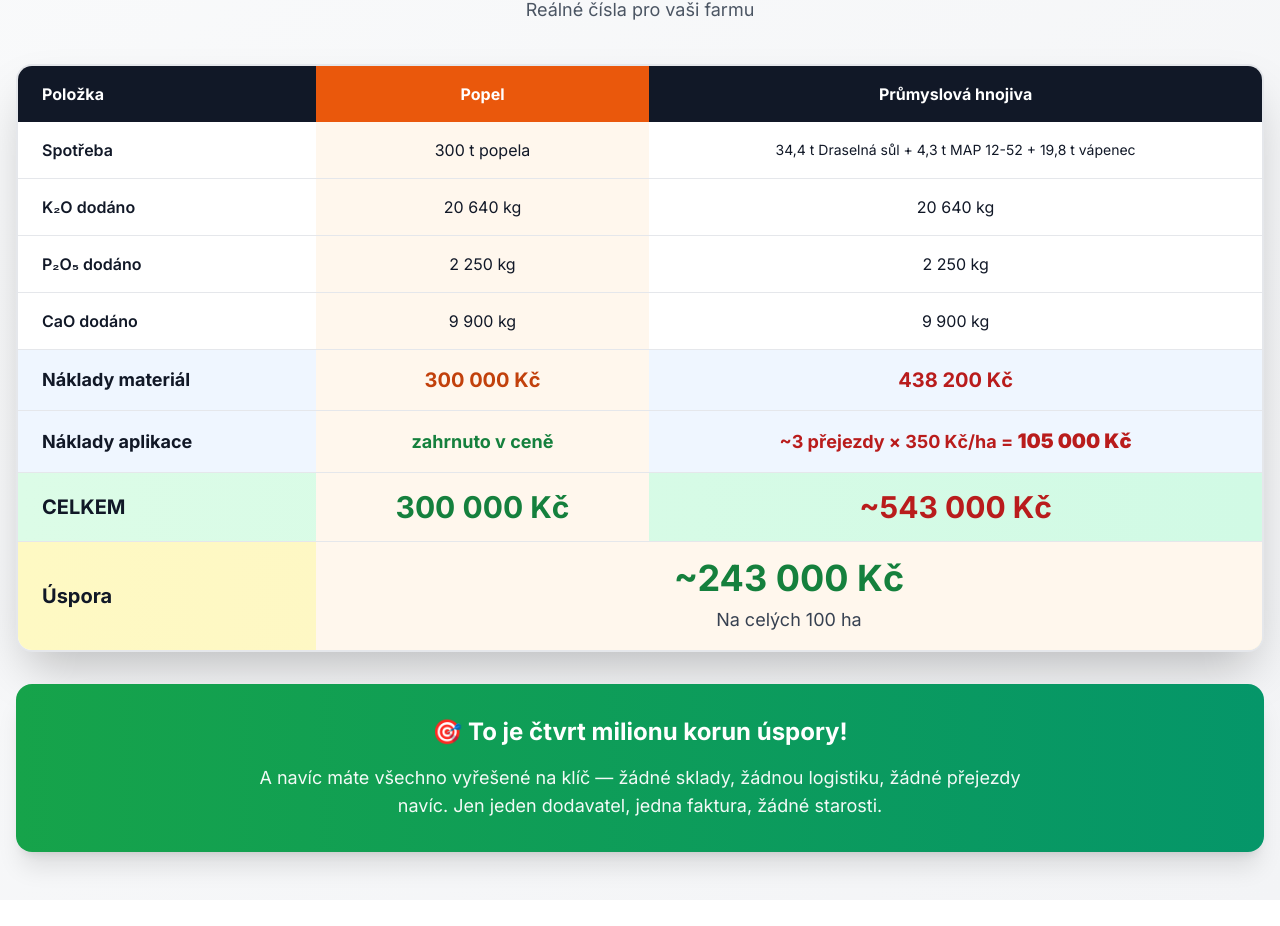
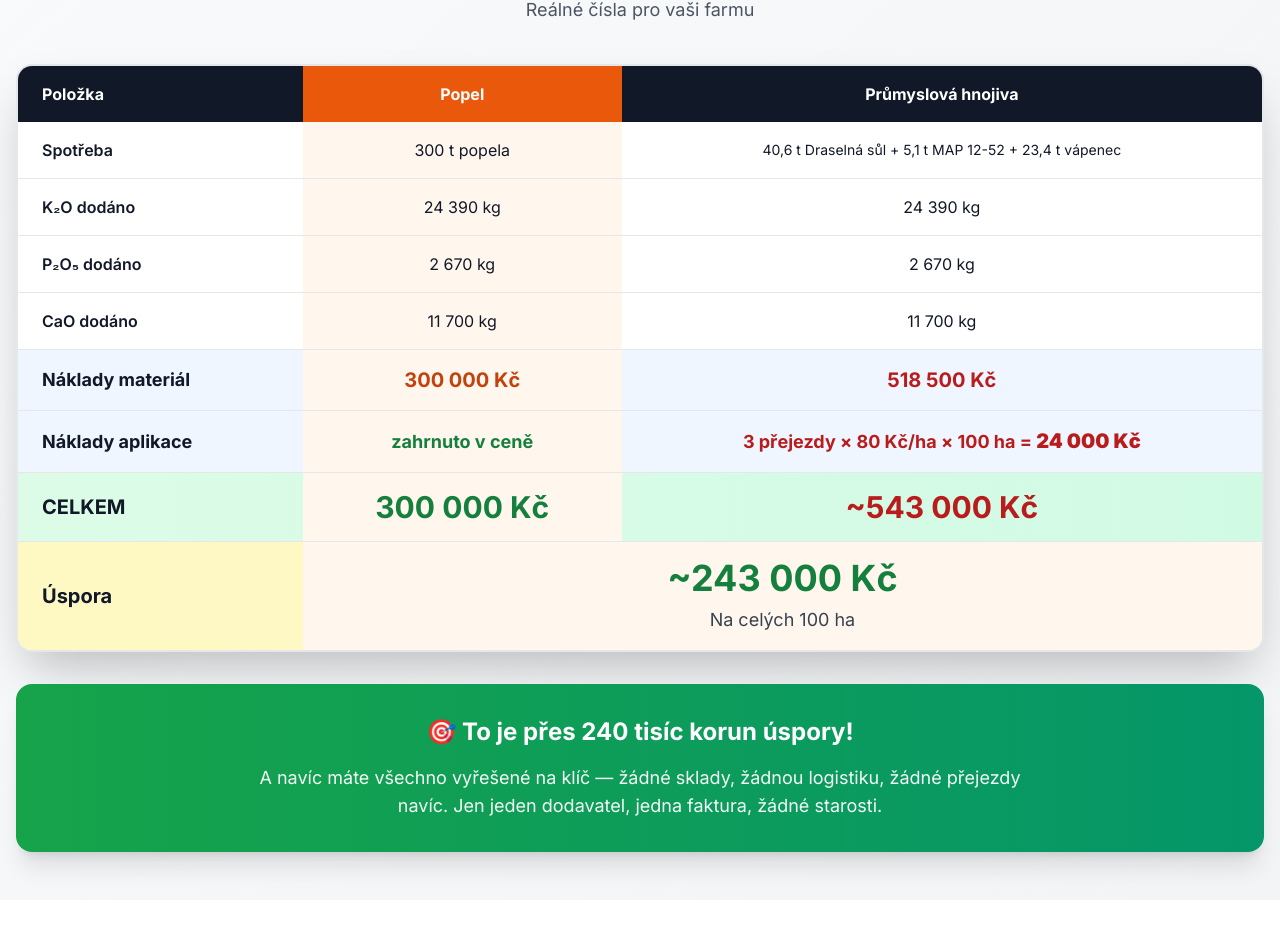
Before and after one commit to pavelbase/demon-agro-web-1.3, a Next.js app in the folder demon-agro/: page /prezentace/popel in a window 1280 px wide. Shown: the part 5940-6866 px from the top of the page. Built offline with nearby package versions, Linux system fonts and the light colour scheme; no server answers; the database is empty.

Commit message:
Aktualizace ceny aplikace v prezentaci popelu: 350 KÄŤ/ha -> 80 KÄŤ/ha

```diff
--- a/demon-agro/app/(public)/prezentace/popel/_components/ModelExample.tsx
+++ b/demon-agro/app/(public)/prezentace/popel/_components/ModelExample.tsx
@@ -36,23 +36,23 @@ export default function ModelExample() {
                     300 t popela
                   </td>
                   <td className="px-6 py-4 text-center text-sm">
-                    34,4 t Draselná sůl + 4,3 t MAP 12-52 + 19,8 t vápenec
+                    40,6 t Draselná sůl + 5,1 t MAP 12-52 + 23,4 t vápenec
                   </td>
                 </tr>
                 <tr className="hover:bg-gray-50">
                   <td className="px-6 py-4 font-semibold text-gray-900">K₂O dodáno</td>
-                  <td className="px-6 py-4 text-center bg-orange-50">20 640 kg</td>
-                  <td className="px-6 py-4 text-center">20 640 kg</td>
+                  <td className="px-6 py-4 text-center bg-orange-50">24 390 kg</td>
+                  <td className="px-6 py-4 text-center">24 390 kg</td>
                 </tr>
                 <tr className="hover:bg-gray-50">
                   <td className="px-6 py-4 font-semibold text-gray-900">P₂O₅ dodáno</td>
-                  <td className="px-6 py-4 text-center bg-orange-50">2 250 kg</td>
-                  <td className="px-6 py-4 text-center">2 250 kg</td>
+                  <td className="px-6 py-4 text-center bg-orange-50">2 670 kg</td>
+                  <td className="px-6 py-4 text-center">2 670 kg</td>
                 </tr>
                 <tr className="hover:bg-gray-50">
                   <td className="px-6 py-4 font-semibold text-gray-900">CaO dodáno</td>
-                  <td className="px-6 py-4 text-center bg-orange-50">9 900 kg</td>
-                  <td className="px-6 py-4 text-center">9 900 kg</td>
+                  <td className="px-6 py-4 text-center bg-orange-50">11 700 kg</td>
+                  <td className="px-6 py-4 text-center">11 700 kg</td>
                 </tr>
                 <tr className="bg-blue-50 hover:bg-blue-100">
                   <td className="px-6 py-4 font-bold text-gray-900 text-lg">Náklady materiál</td>
@@ -60,7 +60,7 @@ export default function ModelExample() {
                     300 000 Kč
                   </td>
                   <td className="px-6 py-4 text-center font-bold text-red-700 text-xl">
-                    438 200 Kč
+                    518 500 Kč
                   </td>
                 </tr>
                 <tr className="bg-blue-50 hover:bg-blue-100">
@@ -69,7 +69,7 @@ export default function ModelExample() {
                     zahrnuto v ceně
                   </td>
                   <td className="px-6 py-4 text-center font-bold text-red-700 text-lg">
-                    ~3 přejezdy × 350 Kč/ha = <strong className="text-xl">105 000 Kč</strong>
+                    3 přejezdy × 80 Kč/ha × 100 ha = <strong className="text-xl">24 000 Kč</strong>
                   </td>
                 </tr>
                 <tr className="bg-gradient-to-r from-green-100 to-emerald-100">
@@ -96,7 +96,7 @@ export default function ModelExample() {
         <div className="mt-8 bg-gradient-to-r from-green-600 to-emerald-600 rounded-2xl p-8 text-white shadow-xl">
           <div className="text-center">
             <h3 className="text-2xl font-bold mb-4">
-              🎯 To je čtvrt milionu korun úspory!
+              🎯 To je přes 240 tisíc korun úspory!
             </h3>
             <p className="text-lg opacity-95 max-w-3xl mx-auto">
               A navíc máte všechno vyřešené na klíč — žádné sklady, žádnou logistiku,
```
